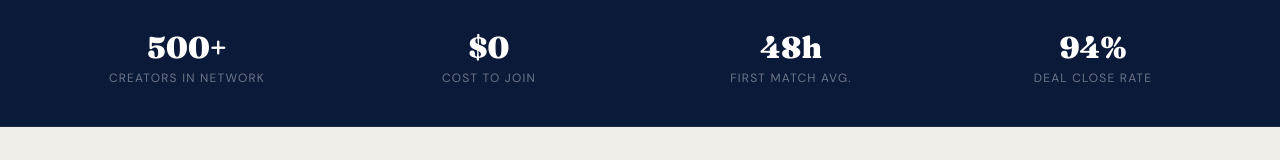
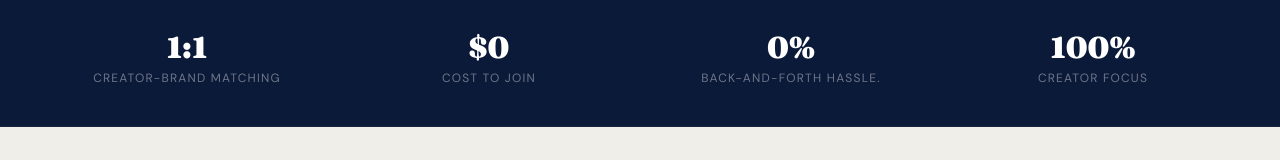
Before and after one commit to Rupam3238/thecollabify, a Next.js app: page /for-creators in a window 1280 px wide. Shown: the part 718-878 px from the top of the page. Built offline with nearby package versions, Linux system fonts and the light colour scheme; no server answers.

Commit message:
Update ForCreatorsClient.tsx

```diff
--- a/src/app/for-creators/components/ForCreatorsClient.tsx
+++ b/src/app/for-creators/components/ForCreatorsClient.tsx
@@ -196,10 +196,10 @@ export default function ForCreatorsClient() {
         <div className="max-w-7xl mx-auto">
           <div className="grid grid-cols-2 md:grid-cols-4 gap-6">
             {[
-            { num: '500+', label: 'Creators in Network' },
+            { num: '1:1', label: 'Creator-Brand Matching' },
             { num: '$0', label: 'Cost to Join' },
-            { num: '48h', label: 'First Match Avg.' },
-            { num: '94%', label: 'Deal Close Rate' }].
+            { num: '0%', label: 'Back-and-Forth Hassle.' },
+            { num: '100%', label: 'Creator Focus' }].
             map((stat, i) =>
             <div key={i} className="text-center reveal-on-scroll" data-delay={String(i * 0.08)}>
                 <p className="font-display text-3xl font-black text-white">{stat.num}</p>
```
